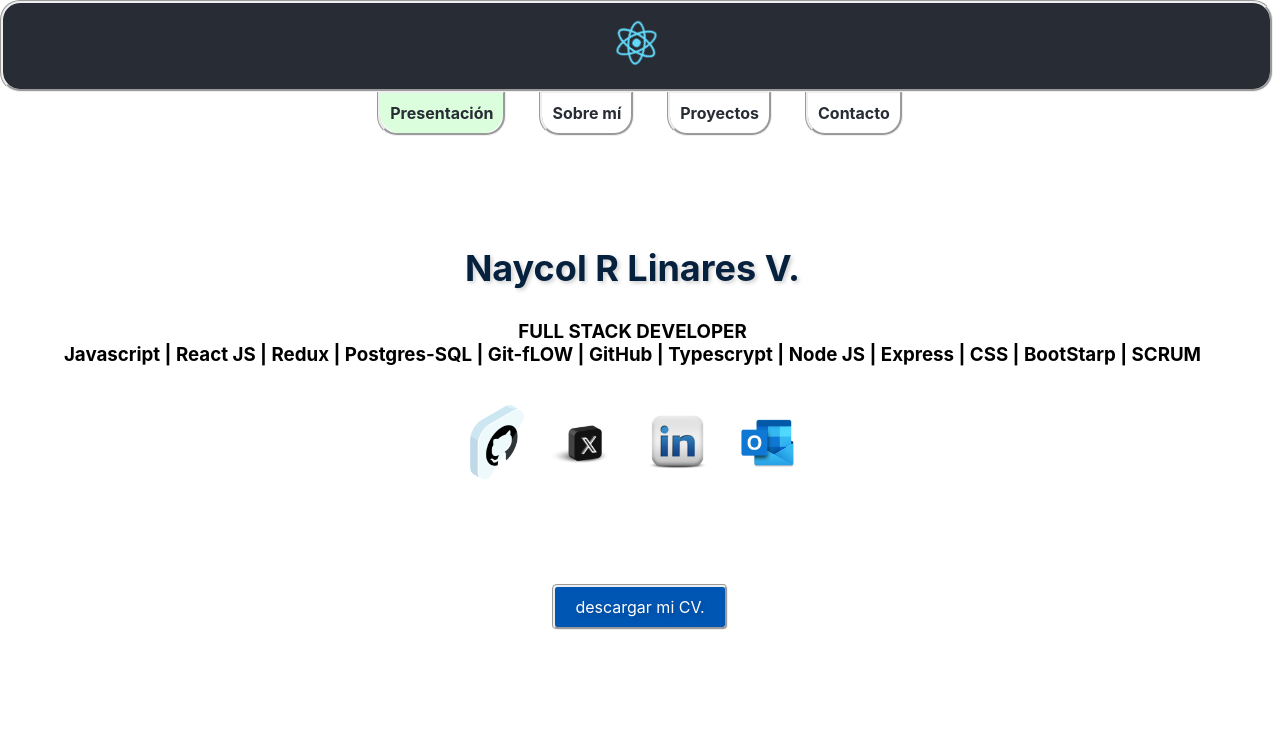
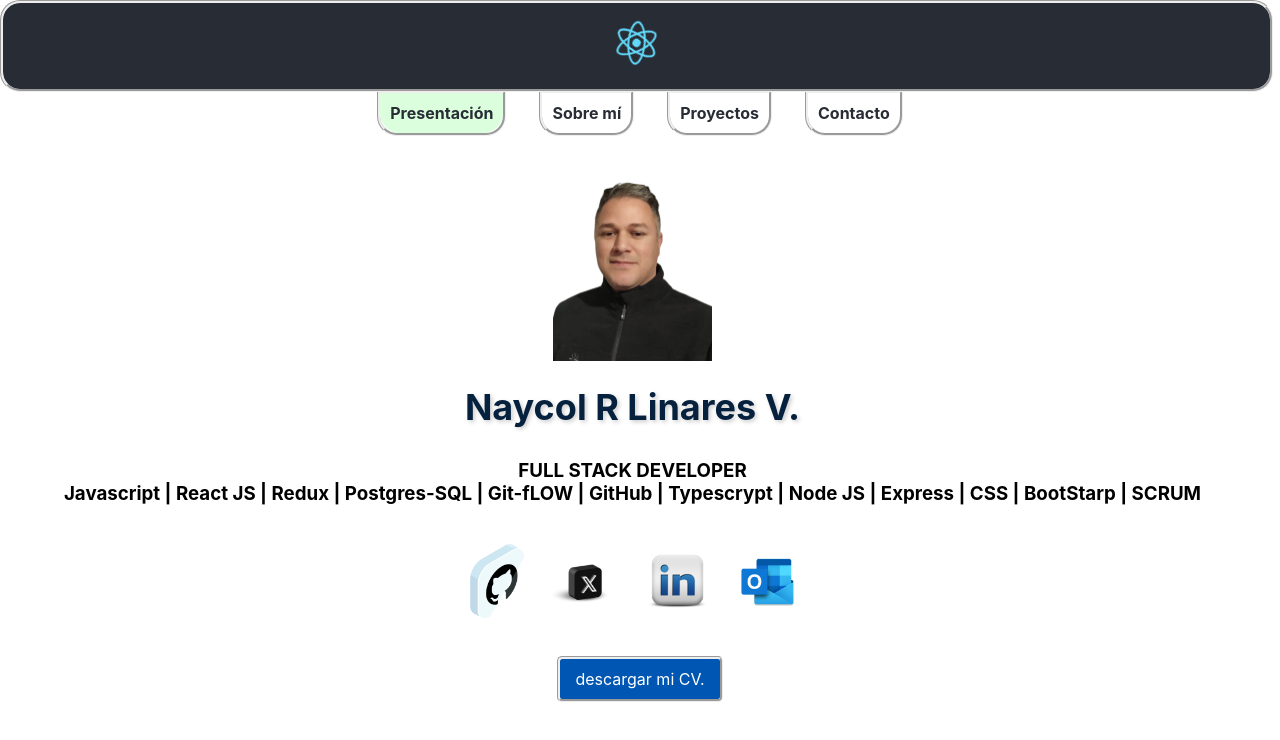
Before and after one commit to wuaicot/Frontend-Portfolio, a React (Create React App) app: page /home in a window 1280 px wide. Shown: the top 740 px of the page. Built offline with nearby package versions, Linux system fonts and the light colour scheme.

Commit message:
adding photo

```diff
--- a/src/components/Home/Home.js
+++ b/src/components/Home/Home.js
@@ -8,6 +8,7 @@ import HeroSocial from "../HeroSocial/HeroSocial";
 // import HeroButton from "../HeroButton/HeroButton";
  //import gmailStiker from "../../image/gmail.png";
  import CV from "../../cv/Naycol.Linares_PFL_CV.pdf";
+ import miFoto from "../../cv/Naycol_Rodoolfo_Linares_Villasmil.jpg";
 
 
 const gihubLink = "https://github.com/wuaicot";
@@ -30,7 +31,10 @@ const Home = () => {
   return (
     <section className={styles.seccion}>
       <div className={styles.Hcontainer}>
-
+            <img className={styles.mifoto}
+            src={miFoto}
+            alt="Foto de Naycol R Linares V"
+            />
 
 
         <h1 id={styles.titleHome}> Naycol R Linares V.</h1>
--- a/src/components/Home/Home.module.css
+++ b/src/components/Home/Home.module.css
@@ -5,7 +5,13 @@
 }
 
 
+.mifoto{
+  width: auto !important ;
+  height :200px! important;
+  margin-top: 55px;
+  margin-bottom: -120px;
 
+}
 
 img{
 
@@ -37,20 +43,20 @@ img{
   .stackCV{
     text-align: center;
     min-width: 15px;
-
+    margin-top: -67px;
 
   }
 
   .btndowload {
+
     display: inline-block;
-    padding: 10px 20px;
+    padding: 10px 15px;
     background-color: #0056b3;
     color: #fff;
     text-decoration: none;
     border-radius: 5px;
     border-style: groove;
     transition: background-color 0.3s ease;
-    text-shadow: 2px 2px 4px rgba(0, 0, 0, 0.2); /* Ajusta los valores según tus preferencias */
 
 
   }
```
Also changed, not shown: src/cv/Naycol_Rodoolfo_Linares_Villasmil.jpg (added).
